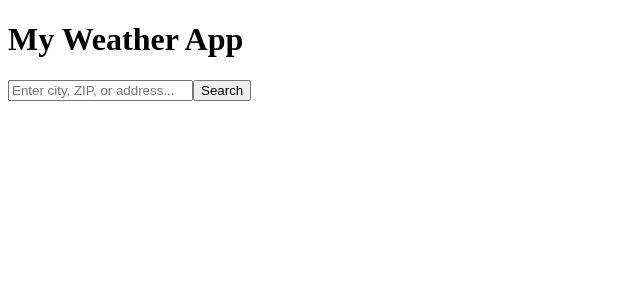
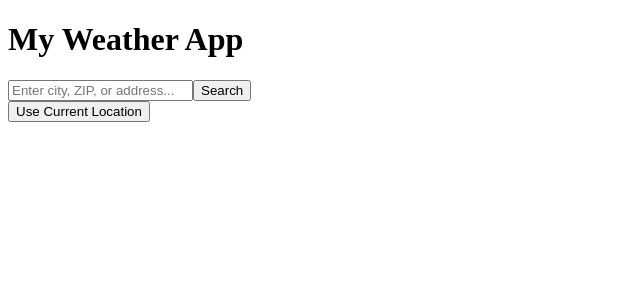
Before and after one commit to davidvillon04/weather-news-project, a React app in the folder weather-and-news-app/: page / in a window 1280 px wide. Shown: the top 300 px of the page, without its empty margins (0-640 px from the left). Built offline with nearby package versions, Linux system fonts and the light colour scheme; no server answers; the HTML template or start-up script is replaced by a standard one.

Commit message:
Added Current Location Button

```diff
--- a/weather-and-news-app/src/App.jsx
+++ b/weather-and-news-app/src/App.jsx
@@ -78,6 +78,25 @@ export default function App() {
       }
    }, [coordinates, API_KEY]);
 
+   // Function to handle current location retrieval using HTML Geolocation API
+   const handleCurrentLocation = () => {
+      if (navigator.geolocation) {
+         navigator.geolocation.getCurrentPosition(
+            (position) => {
+               const lat = position.coords.latitude;
+               const lon = position.coords.longitude;
+               setCoordinates({ lat, lon });
+               console.log("Current location coordinates:", lat, lon);
+            },
+            (error) => {
+               console.error("Error retrieving current location:", error);
+            }
+         );
+      } else {
+         alert("Geolocation is not supported by your browser.");
+      }
+   };
+
    return (
       <div>
          <h1>My Weather App</h1>
@@ -86,6 +105,8 @@ export default function App() {
             setSearchTerm={setSearchTerm}
             handleSearch={handleSearch}
          />
+         <button onClick={handleCurrentLocation}>Use Current Location</button>
+
          {loading && <p>Loading data...</p>}
          {coordinates.lat && coordinates.lon && (
             <div>
```
